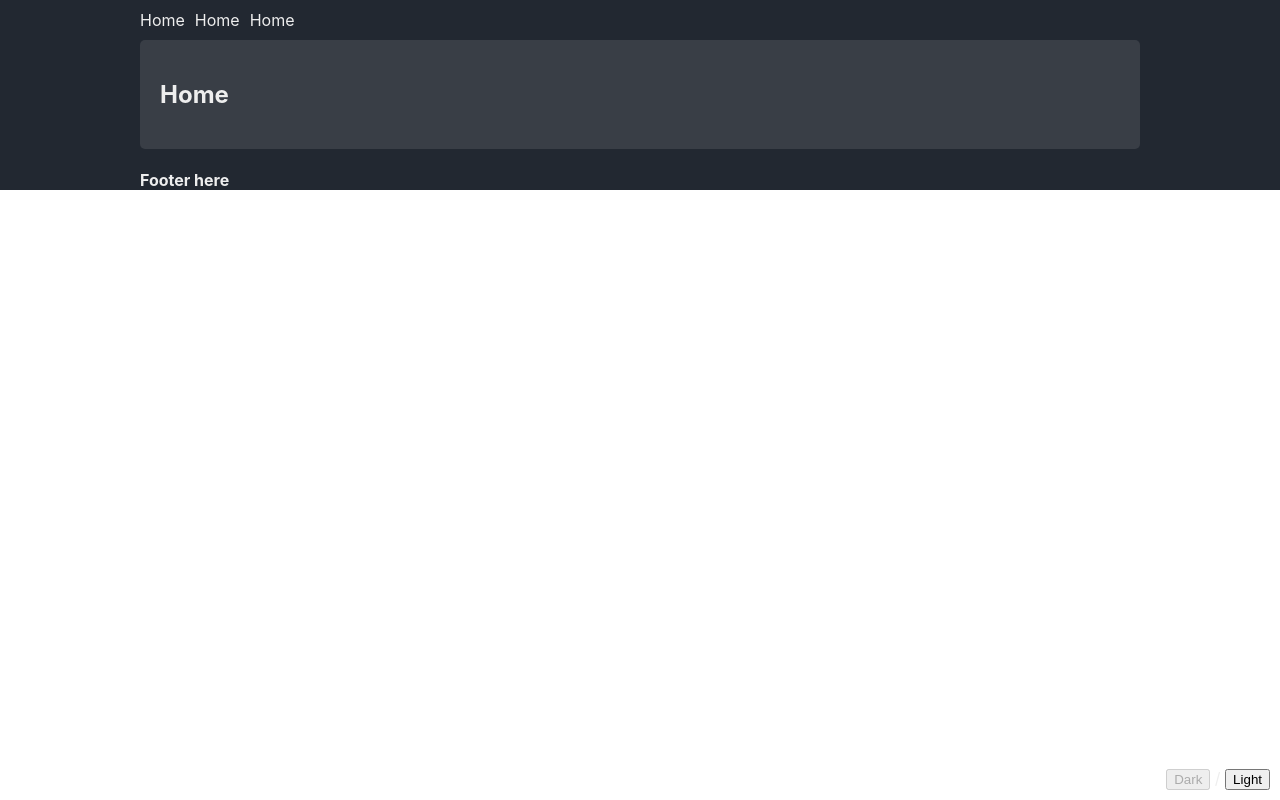
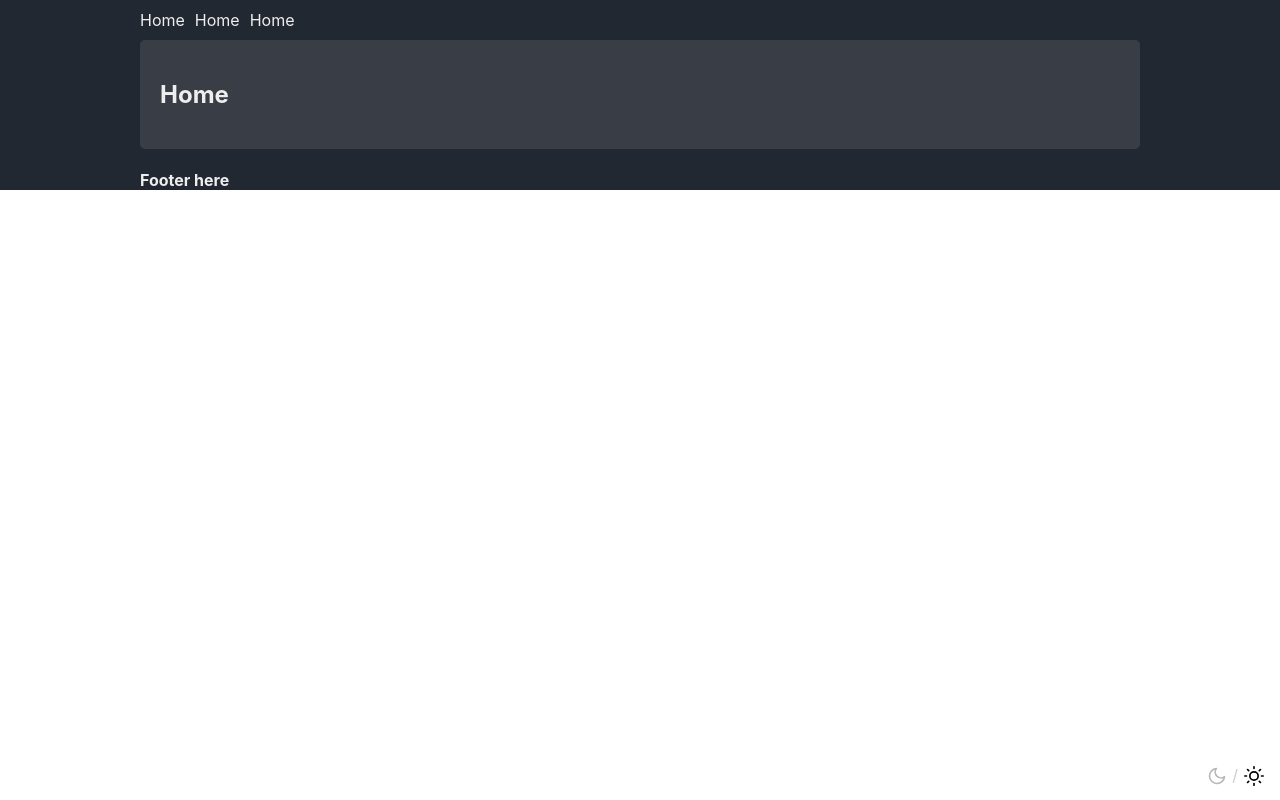
Before and after one commit to hnxvc/dapp-simple, a React (Create React App) app: page / in a window 1280 px wide. Built offline with nearby package versions, Linux system fonts and the light colour scheme.

Commit message:
Complete theme control

```diff
--- a/src/components/Common/ThemeControl/ThemeControl.jsx
+++ b/src/components/Common/ThemeControl/ThemeControl.jsx
@@ -1,31 +1,43 @@
-import React, { useContext } from 'react'
+import React, { useContext, useEffect, useCallback } from 'react'
 import styled from 'styled-components'
 import themeConfig from '../../../configs/theme.config'
 import { ThemeContext } from '../../../contexts/CustomThemeProvider'
 
+const [DARK, LIGHT] = ['dark', 'light']
 function ThemeControl() {
   const { theme, setTheme } = useContext(ThemeContext)
 
-  const handleChangeTheme = () => {
-    if (theme === themeConfig.dark) {
-      setTheme(themeConfig.light)
+  const setLightTheme = useCallback(() => {
+    setTheme(themeConfig.light)
+    localStorage.setItem('currentTheme', LIGHT)
+  }, [setTheme])
+
+  const setDarkTheme = useCallback(() => {
+    setTheme(themeConfig.dark)
+    localStorage.setItem('currentTheme', DARK)
+  }, [setTheme])
+
+  useEffect(() => {
+    const currentTheme = localStorage.getItem('currentTheme')
+    if (currentTheme === LIGHT) {
+      setLightTheme()
     } else {
-      setTheme(themeConfig.dark)
+      setDarkTheme()
     }
-  }
+  }, [setDarkTheme, setLightTheme])
 
   return (
     <StyledThemeControl>
-      <button disabled={theme === themeConfig.dark} onClick={handleChangeTheme}>
-        Dark
-      </button>{' '}
-      /{' '}
-      <button
+      <StyledIcon disabled={theme === themeConfig.dark} onClick={setDarkTheme}>
+        <svg xmlns="http://www.w3.org/2000/svg" width="20" height="20" viewBox="0 0 24 24" fill="none" stroke="currentColor" strokeWidth="2" strokeLinecap="round" strokeLinejoin="round"><path d="M21 12.79A9 9 0 1 1 11.21 3 7 7 0 0 0 21 12.79z"></path></svg>
+      </StyledIcon>{' '}
+      <StyledSpan>/</StyledSpan>
+      <StyledIcon
         disabled={theme === themeConfig.light}
-        onClick={handleChangeTheme}
+        onClick={setLightTheme}
       >
-        Light
-      </button>
+        <svg xmlns="http://www.w3.org/2000/svg" width="20" height="20" viewBox="0 0 24 24" fill="none" stroke="currentColor" strokeWidth="2" strokeLinecap="round" strokeLinejoin="round"><circle cx="12" cy="12" r="5"></circle><line x1="12" y1="1" x2="12" y2="3"></line><line x1="12" y1="21" x2="12" y2="23"></line><line x1="4.22" y1="4.22" x2="5.64" y2="5.64"></line><line x1="18.36" y1="18.36" x2="19.78" y2="19.78"></line><line x1="1" y1="12" x2="3" y2="12"></line><line x1="21" y1="12" x2="23" y2="12"></line><line x1="4.22" y1="19.78" x2="5.64" y2="18.36"></line><line x1="18.36" y1="5.64" x2="19.78" y2="4.22"></line></svg>
+      </StyledIcon>
     </StyledThemeControl>
   )
 }
@@ -37,4 +49,25 @@
   z-index: 2;
 `
 
+const StyledIcon = styled.button`
+  background: transparent;
+  border: none;
+  cursor: pointer;
+  outline: none;
+  display: inline-block;
+  vertical-align: middle;
+
+  &:disabled {
+    cursor: default;
+  }
+`
+
+const StyledSpan = styled.span`
+  display: inline-block;
+  vertical-align: middle;
+  color: #ccc;
+  margin-left: -5px;
+  margin-top: -5px;
+`
+
 export default ThemeControl
```
